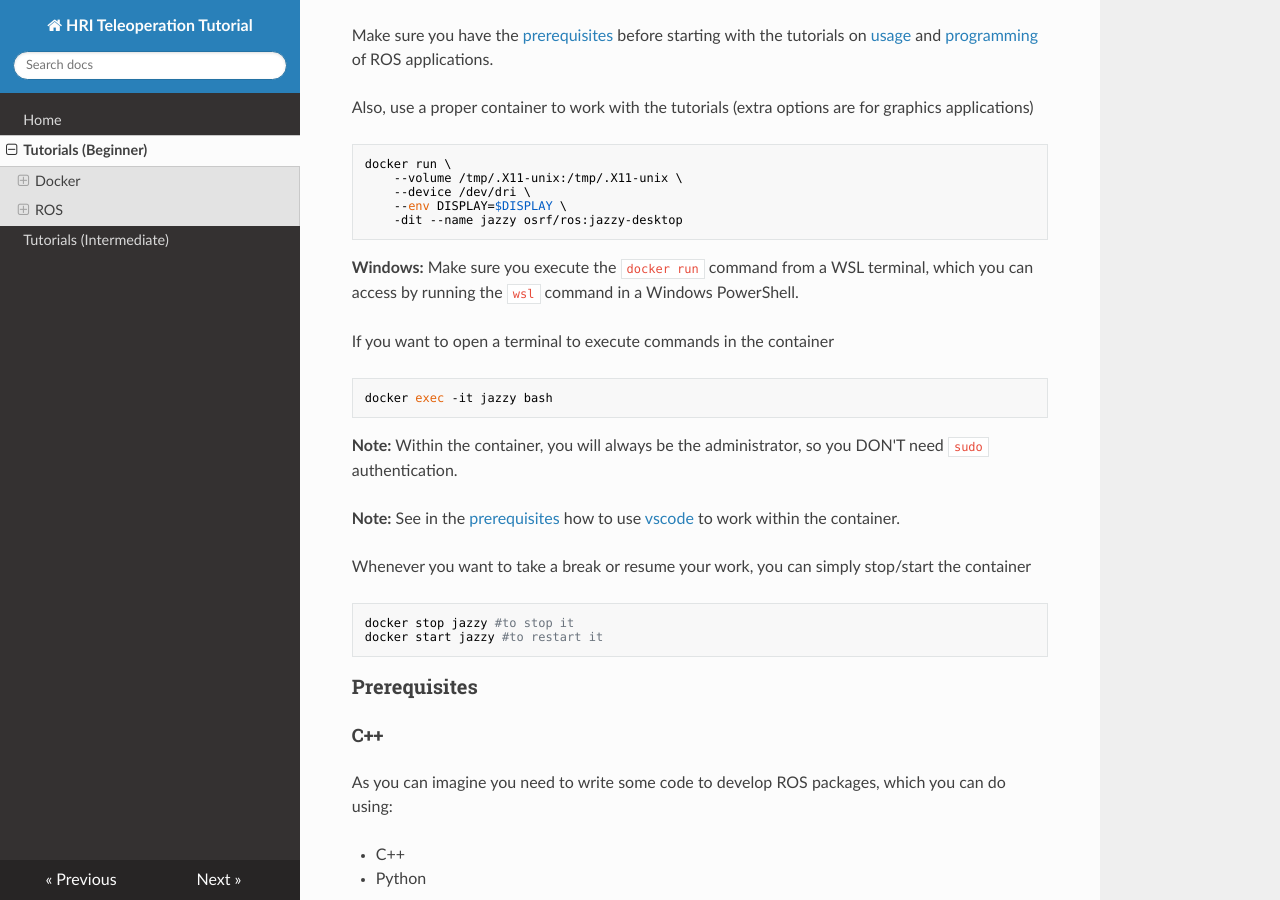
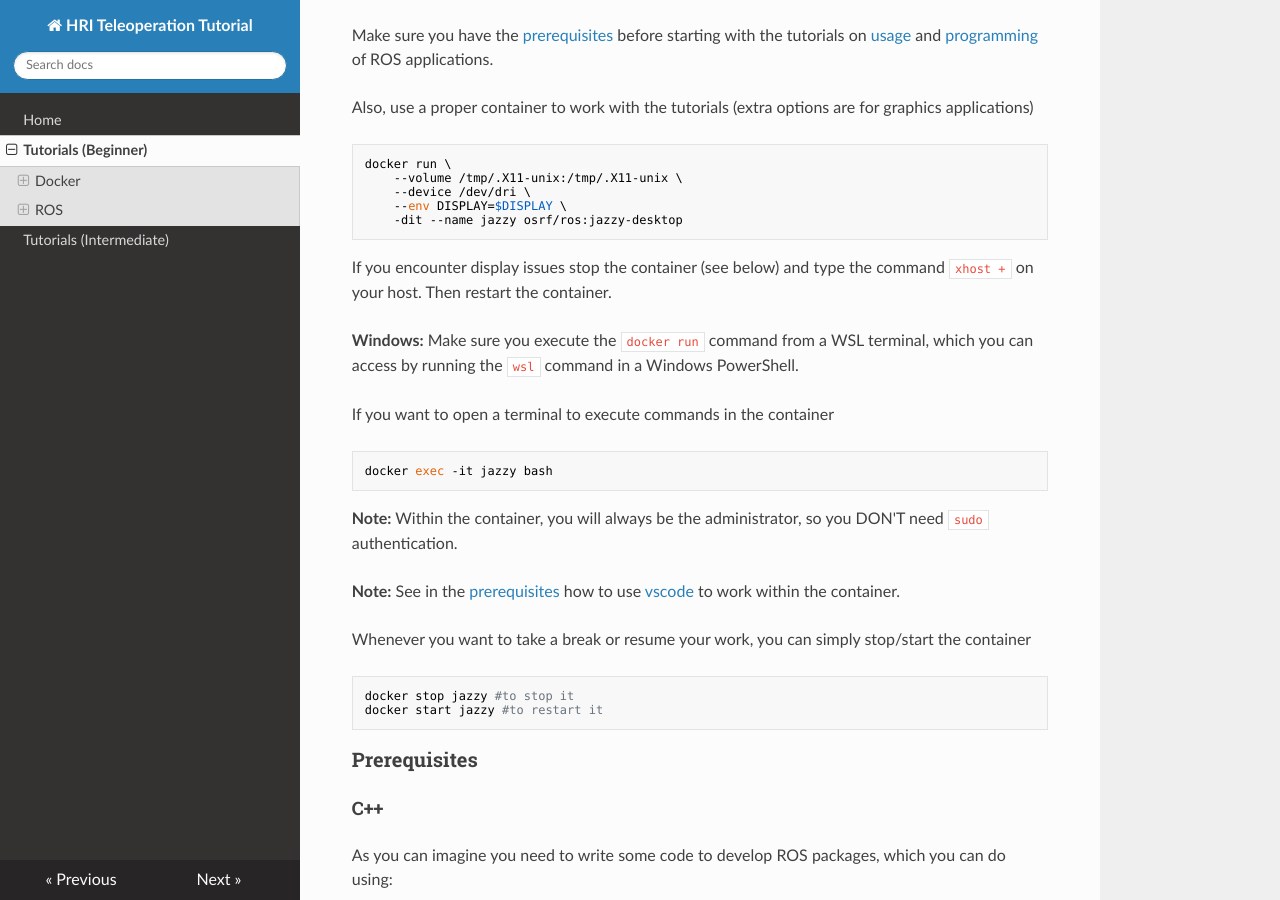
Before and after one commit to sssa-teleoperation/teleoperation-docs, an MkDocs documentation site: the page built from docs/tutorial.md, in a window 1280 px wide and 900 px high, scrolled down 2675 px. Built offline with MkDocs 1.6.1, drawn with Linux system fonts in a browser that asks for light colours; nearby versions of some CDN libraries.

Commit message:
beginner -> display access

````diff
--- a/docs/tutorial.md
+++ b/docs/tutorial.md
@@ -88,6 +88,7 @@ docker run \
     --env DISPLAY=$DISPLAY \
     -dit --name jazzy osrf/ros:jazzy-desktop
 ```
+If you encounter display issues stop the container (see below) and type the command `xhost +` on your host. Then restart the container.
 
 **Windows:** Make sure you execute the `docker run` command from a WSL terminal, which you can access by running the `wsl` command in a Windows PowerShell.
 
````
